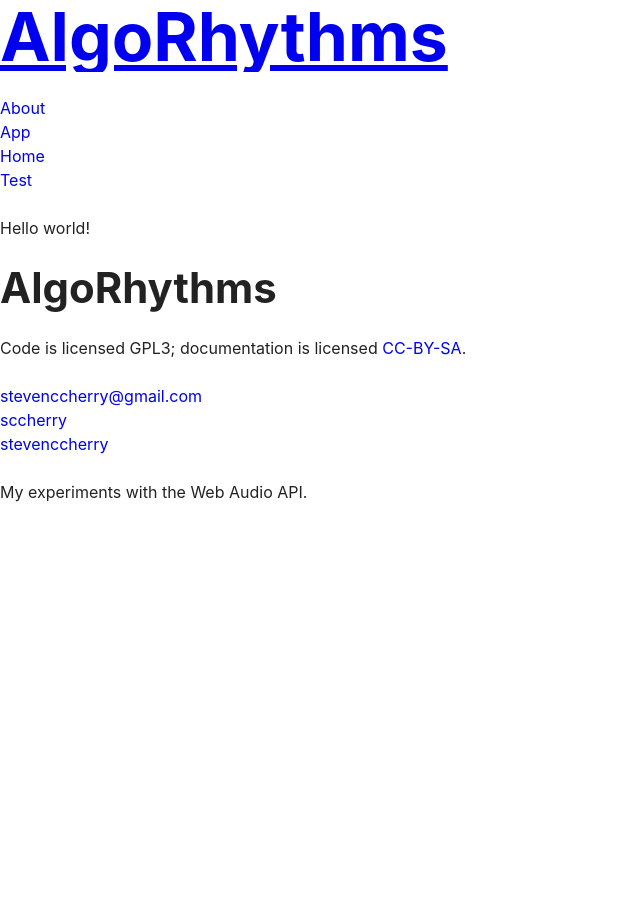
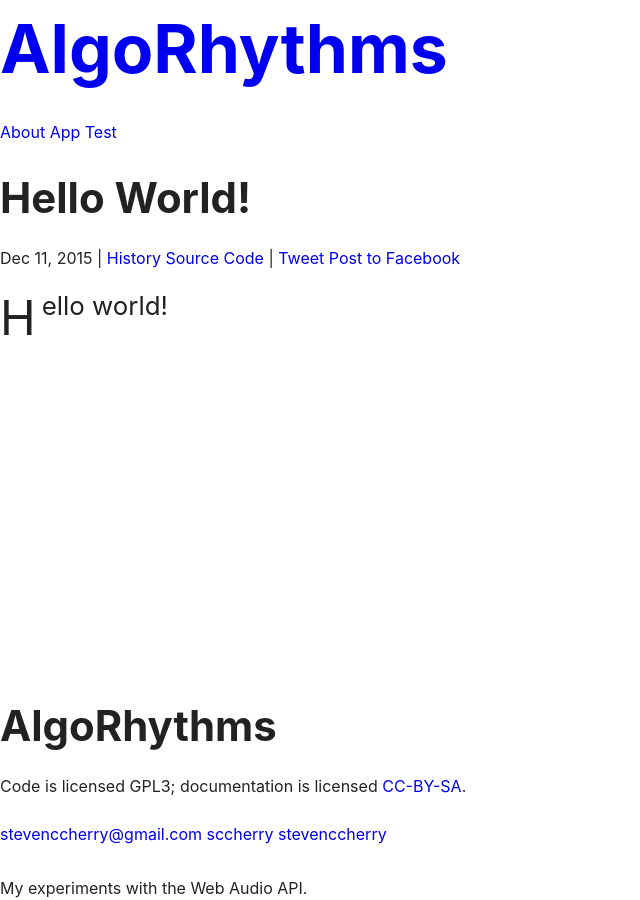
Before and after one commit to ok-steve/soundfont, a Jekyll site: the page built from _posts/2015-12-11-hello-world.md, in a window 1280 px wide. Shown: the whole page, without its empty margins (0-640 px from the left). Built offline with Jekyll 4.4.1, drawn with Linux system fonts in a browser that asks for light colours; comment, search, counter and statistics services are not loaded.

Commit message:
Add components to site

```diff
--- a/_config.yml
+++ b/_config.yml
@@ -19,12 +19,12 @@
       path: ""
       type: posts
     values:
-      layout: default
+      layout: post
   - scope:
       path: ""
       type: pages
     values:
-      layout: default
+      layout: page
 
 # Build settings
 markdown: kramdown
--- a/_layouts/default.html
+++ b/_layouts/default.html
@@ -20,7 +20,7 @@
   {% endif %}
 </head>
 
-<body prefix="schema: http://schema.org/">
+<body class="StickyFooter" prefix="schema: http://schema.org/">
   <header role="banner">
     <h1><a href="{{ site.baseurl }}/">{{ site.title }}</a></h1>
 
@@ -35,7 +35,7 @@
     </nav>
   </header>
 
-  <main role="main">
+  <main class="StickyFooter-content" role="main">
     {{ content }}
   </main>
 
@@ -44,6 +44,7 @@
 
     <p>Code is licensed GPL3; documentation is licensed <a rel="license" href="http://creativecommons.org/licenses/by-sa/3.0/deed.en_US">CC-BY-SA</a>.</p>
 
+    <nav role="navigation">
       <ul>
         <li><a href="mailto:{{ site.email }}">{{ site.email }}</a></li>
 
@@ -59,6 +60,7 @@
           </li>
         {% endif %}
       </ul>
+    </nav>
 
     <p>{{ site.description }}</p>
   </footer>
--- /dev/null
+++ b/_layouts/post.html
@@ -0,0 +1,17 @@
+---
+layout: default
+---
+
+<article class="Content Content--post">
+  <header>
+    <h2>{{ page.title }}</h2>
+    <p>{{ page.date | date: "%b %-d, %Y" }}{% if page.author %} | {{ page.author }}{% endif %}{% if page.meta %} | {{ page.meta }}{% endif %} | <a href="https://github.com/{{ site.github_username }}/{{ site.repo }}/commits/master/{{ page.path }}">History</a>
+      <a href="https://github.com/{{ site.github_username }}/{{ site.repo }}/blob/master/{{ page.path }}">Source Code</a> |
+      <a href="http://twitter.com/intent/tweet?url={{ page.url | prepend: site.baseurl | prepend: site.url }}">Tweet</a>
+      <a href="http://www.facebook.com/sharer.php?u={{ page.url | prepend: site.baseurl | prepend: site.url }}">Post to Facebook</a></p>
+  </header>
+
+  <div class="Content-body Longform">
+    {{ content }}
+  </div>
+</article>
--- a/_sass/_extends.scss
+++ b/_sass/_extends.scss
@@ -1,3 +1,25 @@
 /* =========================================================================
    Extends
    ========================================================================= */
+
+
+.StickyFooter {
+  @extend %StickyFooter;
+}
+
+.StickyFooter-content {
+  @extend %StickyFooter-content;
+}
+
+.Longform {
+  @extend %Longform;
+
+  > p:first-child {
+    @extend %Longform-lead;
+    @extend %Longform-dropCaps;
+  }
+
+  h3 + p {
+    @extend %Longform-runIn
+  }
+}
--- a/_sass/_shame.scss
+++ b/_sass/_shame.scss
@@ -1,3 +1,22 @@
 /* =========================================================================
    Shame
    ========================================================================= */
+
+h1 {
+  line-height: lines(4);
+}
+
+[role="banner"] {
+  a {
+    &:hover,
+    &:focus {
+      text-decoration: inherit;
+    }
+  }
+}
+
+nav {
+  li {
+    display: inline-block;
+  }
+}
--- a/_sass/_toolbox.scss
+++ b/_sass/_toolbox.scss
@@ -1,3 +1,3 @@
 @import "toolbox/core";
-//@import "toolbox/utilities";
-//@import "toolbox/components";
+@import "toolbox/utilities";
+@import "toolbox/components";
--- /dev/null
+++ b/_sass/toolbox/_components.scss
@@ -0,0 +1,2 @@
+@import "components/sticky-footer";
+@import "components/longform";
--- /dev/null
+++ b/_sass/toolbox/_utilities.scss
@@ -0,0 +1 @@
+@import "utilities/typography";
--- /dev/null
+++ b/_sass/toolbox/components/_longform.scss
@@ -0,0 +1,74 @@
+/* =========================================================================
+   Longform
+   ========================================================================= */
+
+
+%Longform {
+  $longform: (
+    measure: 36rem,
+    indent: 40px
+  );
+
+  overflow: visible; // for overhanging lists
+
+  max-width: map-get($longform, measure);
+
+  > * {
+    overflow: auto;
+  }
+
+  p {
+    @extend %u-textJustify;
+
+    // FIXME find better solution for specificity
+    &:not(.Longform-lead),
+    &:not(.Longform-runIn),
+    &:not(.Longform-dropCaps) {
+      + p {
+        margin-top: 0;
+
+        text-indent: map-get($longform, indent);
+      }
+    }
+  }
+
+  ul,
+  ol {
+    overflow: visible;
+
+    ul,
+    ol {
+      padding-left: map-get($longform, indent);
+    }
+  }
+
+
+  /**
+   * Descendants
+   */
+
+  &-lead {
+    @extend %u-textLarge;
+  }
+
+  &-runIn {
+    &::first-line {
+      @extend %u-textSmallCaps;
+    }
+  }
+
+  &-dropCaps {
+    &::first-letter {
+      font-size: lines(2);
+      line-height: 1;
+
+      float: left;
+
+      padding-right: lines(.25);
+    }
+  }
+
+  &-footnotes {
+    @extend %u-textSmall;
+  }
+}
--- /dev/null
+++ b/_sass/toolbox/components/_sticky-footer.scss
@@ -0,0 +1,20 @@
+/* =========================================================================
+   Sticky Footer
+   ========================================================================= */
+
+
+%StickyFooter {
+  @include display-flex(flex);
+  @include flex-direction(column);
+
+  min-height: 100vh; // NOTE breaks if not body
+
+
+  /**
+   * Descendants
+   */
+
+  &-content {
+    @include flex(1);
+  }
+}
--- /dev/null
+++ b/_sass/toolbox/utilities/_typography.scss
@@ -0,0 +1,93 @@
+/* =========================================================================
+   Typography
+   ========================================================================= */
+
+
+/*------------------------------------*\
+    #FONT_SIZE
+\*------------------------------------*/
+
+
+%u-textSmall {
+  font-size: percentage(ms(-1) / ms(0)) !important;
+}
+
+%u-textLarge {
+  font-size: percentage(ms(1) / ms(0)) !important;
+}
+
+
+
+
+
+/*------------------------------------*\
+    #TEXT_ALIGN
+\*------------------------------------*/
+
+
+%u-textLeft {
+  text-align: left !important;
+}
+
+%u-textRight {
+  text-align: right !important;
+}
+
+%u-textCenter {
+  text-align: center !important;
+}
+
+%u-textJustify {
+  .csshyphens & {
+    @include hyphens(auto !important);
+
+    text-align: justify;
+  }
+}
+
+
+
+
+
+/*------------------------------------*\
+    #TEXT_TRANSFORM
+\*------------------------------------*/
+
+
+%u-textUpper {
+  text-transform: uppercase !important;
+}
+
+%u-textLower {
+  text-transform: lowercase !important;
+}
+
+%u-textCapitalize {
+  text-transform: capitalize !important;
+}
+
+// TODO consider font-variant: small-caps or font-feature-settings
+%u-textSmallCaps {
+  font-size: 80% !important;
+
+  text-transform: uppercase !important;
+}
+
+
+
+
+
+/*------------------------------------*\
+    #AMPERSAND
+\*------------------------------------*/
+
+
+// Load a font with only the Ampersand character (%26)
+//
+// http://slides.com/heydon/effortless-style/#/43
+
+%u-ampersand {
+  @if variable-exists(ampersand-font-family) {
+    font-family: $ampersand-font-family;
+  }
+}
--- a/index.html
+++ b/index.html
@@ -1,5 +1,5 @@
 ---
-title: Home
+layout: default
 ---
 
 <ul>
```
Also changed, not shown: _layouts/page.html (added, +13 -0 lines). Lines whose indentation alone changed are shown as unchanged.
